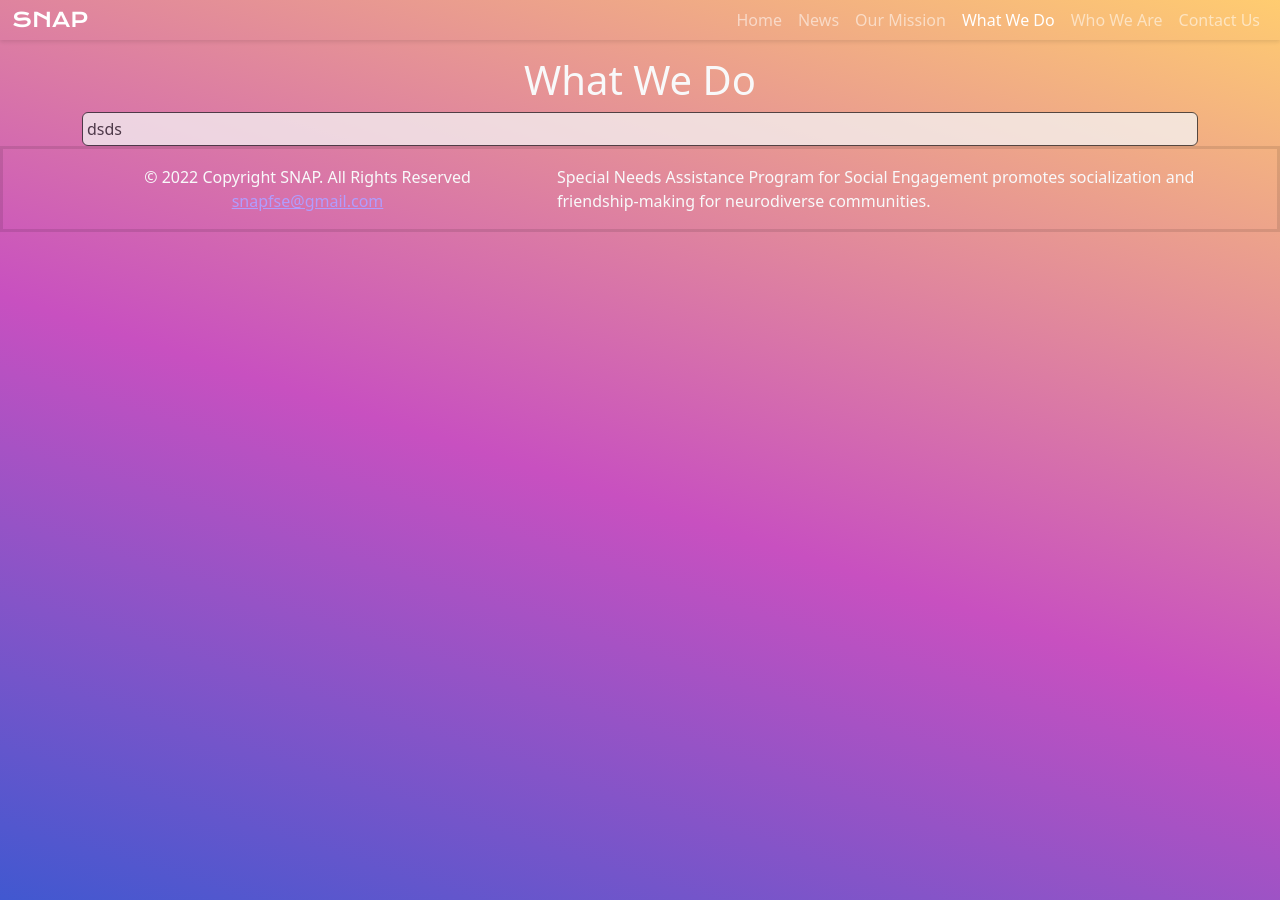
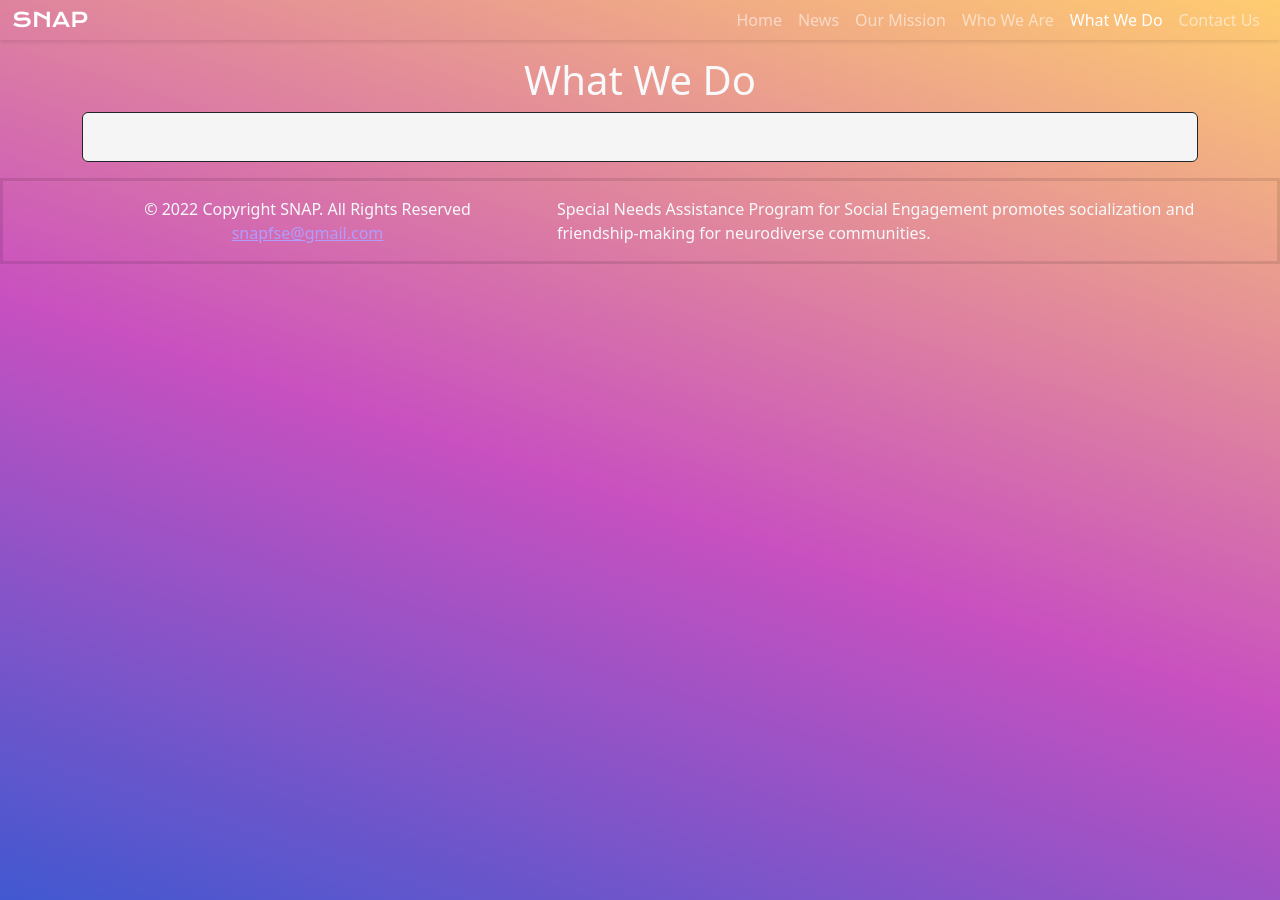
Before and after one commit to SNAPFSE/SNAPFSE.github.io, a Jekyll site: the page built from _pages/projects.md, in a window 1280 px wide. Built offline with Jekyll 4.4.1, drawn with Linux system fonts in a browser that asks for light colours.

Commit message:
Improve Layout

```diff
--- a/_includes/navbar.html
+++ b/_includes/navbar.html
@@ -16,10 +16,10 @@
                     <a class="nav-link {% if page.url == '/mission/' %}active{% endif %}" href="{{ '/mission/' |prepend: site.baseurl }}">Our Mission</a>
                 </li>
                 <li class="nav-item">
-                    <a class="nav-link {% if page.url == '/projects/' %}active{% endif %}" href="{{'/projects/'|prepend: site.baseurl }}">What We Do</a>
+                    <a class="nav-link {% if page.url == '/about/' %}active{% endif %}" href="{{ '/about/' |prepend: site.baseurl }}">Who We Are</a>
                 </li>
                 <li class="nav-item">
-                    <a class="nav-link {% if page.url == '/about/' %}active{% endif %}" href="{{ '/about/' |prepend: site.baseurl }}">Who We Are</a>
+                    <a class="nav-link {% if page.url == '/projects/' %}active{% endif %}" href="{{'/projects/'|prepend: site.baseurl }}">What We Do</a>
                 </li>
                 <li class="nav-item">
                     <a class="nav-link {% if page.url == '/contact/' %}active{% endif %}" href="{{ '/contact/' |prepend: site.baseurl }}">Contact Us</a>
--- /dev/null
+++ b/_layouts/page.html
@@ -0,0 +1,14 @@
+<!DOCTYPE html>
+<html lang="en">
+  {% include head.html %} {% include styles.html %}
+  <body>
+    <header>{% include navbar.html %}</header>
+    <div class="container">
+      <h1 class="text-light text-center">{{ page.title }}</h1>
+      <article class="border border-dark rounded bg-whitesmoke mb-3 p-4">
+        {{ content }}
+      </article>
+    </div>
+    {% include footer.html %} {% include scripts.html %}
+  </body>
+</html>
--- a/_pages/contact.html
+++ b/_pages/contact.html
@@ -1,10 +1,9 @@
 ---
-layout: default
+layout: page
 title: Contact Us
 permalink: /contact/
 ---
 
-<div class="border border-dark rounded bg-whitesmoke">
 <div class="p-4">
   <form
     id="contact-form"
@@ -90,4 +89,3 @@ permalink: /contact/
     </div>
   </form>
 </div>
-</div>
--- a/_pages/projects.md
+++ b/_pages/projects.md
@@ -1,10 +1,5 @@
 ---
-layout: default
+layout: page
 title: What We Do
 permalink: /projects/
 ---
-<div class="border border-dark rounded bg-whitesmoke opacity-75">
-    <div class="p-1">
-        dsds
-    </div>
-</div>
```
Also changed, not shown: _pages/mission.md (+1 -4 lines), Gemfile.lock. Lines whose indentation alone changed are shown as unchanged.
